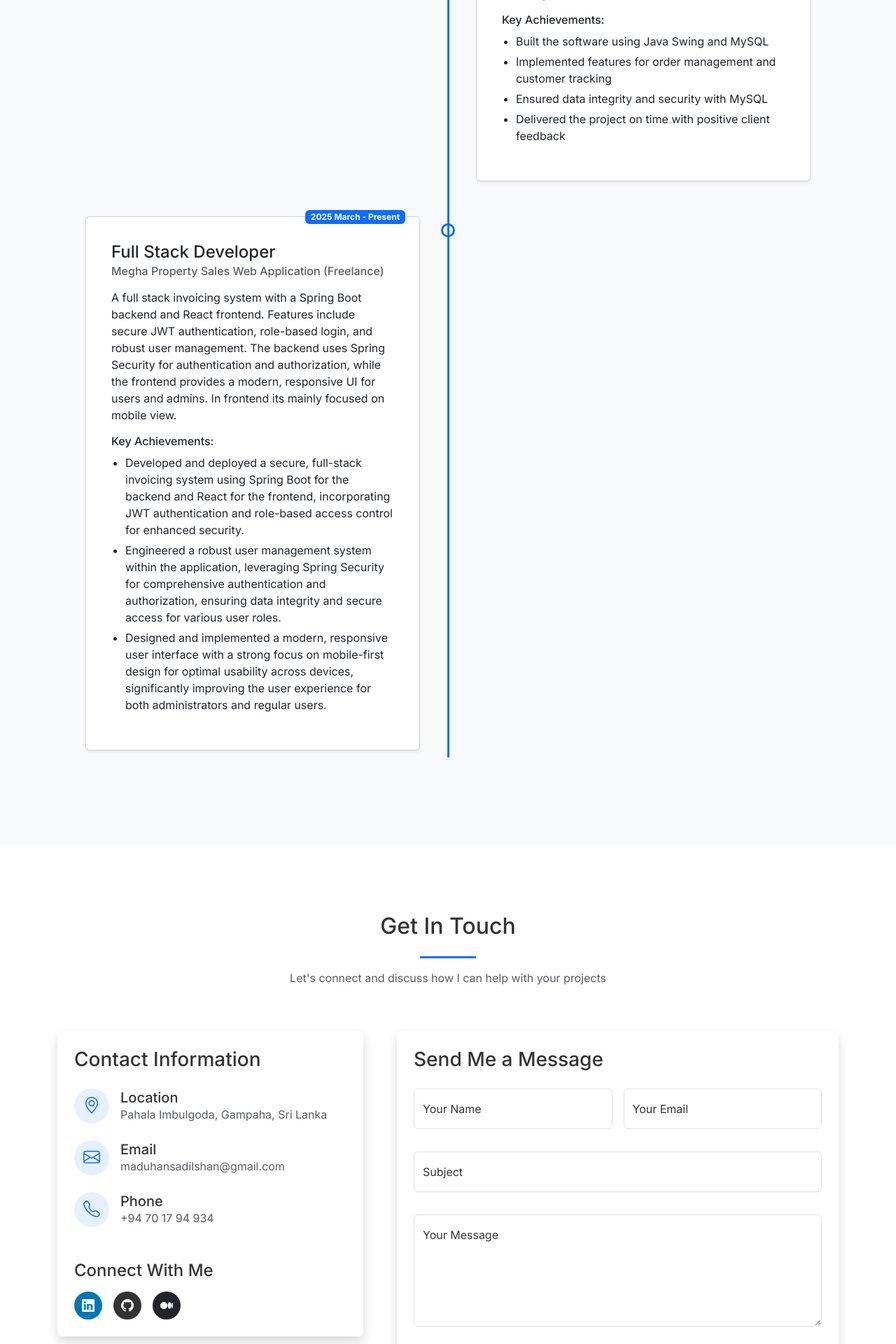
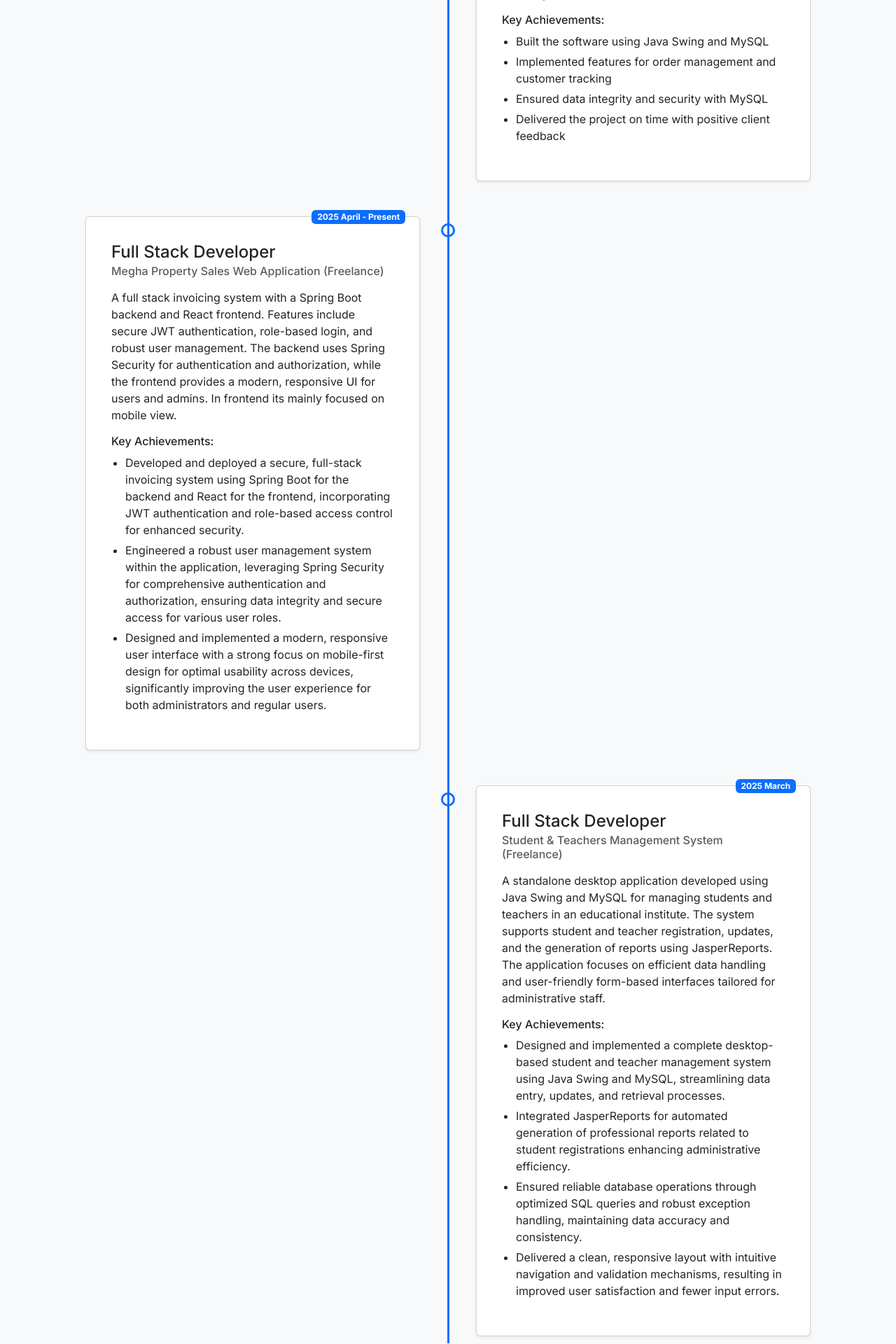
Before and after one commit to sandaru-sdm/sandaru_gunathilake-portfolio, a React (Vite) app: page / in a window 1280 px wide. Shown: the part 8057-9977 px from the top of the page at 70% size. Built offline with nearby package versions, Linux system fonts and the light colour scheme.

Commit message:
add new work experience

```diff
--- a/src/data/portfolioData.js
+++ b/src/data/portfolioData.js
@@ -206,13 +206,27 @@ const portfolioData = {
       id: 3,
       company: "Megha Property Sales Web Application (Freelance)",
       position: "Full Stack Developer",
-      period: "2025 March - Present",
+      period: "2025 April - Present",
       description:
         "A full stack invoicing system with a Spring Boot backend and React frontend. Features include secure JWT authentication, role-based login, and robust user management. The backend uses Spring Security for authentication and authorization, while the frontend provides a modern, responsive UI for users and admins. In frontend its mainly focused on mobile view.",
       achievements: [
         "Developed and deployed a secure, full-stack invoicing system using Spring Boot for the backend and React for the frontend, incorporating JWT authentication and role-based access control for enhanced security.",
         "Engineered a robust user management system within the application, leveraging Spring Security for comprehensive authentication and authorization, ensuring data integrity and secure access for various user roles.",
         "Designed and implemented a modern, responsive user interface with a strong focus on mobile-first design for optimal usability across devices, significantly improving the user experience for both administrators and regular users.",
+      ],
+    },
+    {
+      id: 4,
+      company: "Student & Teachers Management System (Freelance)",
+      position: "Full Stack Developer",
+      period: "2025 March",
+      description:
+        "A standalone desktop application developed using Java Swing and MySQL for managing students and teachers in an educational institute. The system supports student and teacher registration, updates, and the generation of reports using JasperReports. The application focuses on efficient data handling and user-friendly form-based interfaces tailored for administrative staff.",
+      achievements: [
+        "Designed and implemented a complete desktop-based student and teacher management system using Java Swing and MySQL, streamlining data entry, updates, and retrieval processes.",
+        "Integrated JasperReports for automated generation of professional reports related to student registrations enhancing administrative efficiency.",
+        "Ensured reliable database operations through optimized SQL queries and robust exception handling, maintaining data accuracy and consistency.",
+        "Delivered a clean, responsive layout with intuitive navigation and validation mechanisms, resulting in improved user satisfaction and fewer input errors.",
       ],
     },
   ],
```
